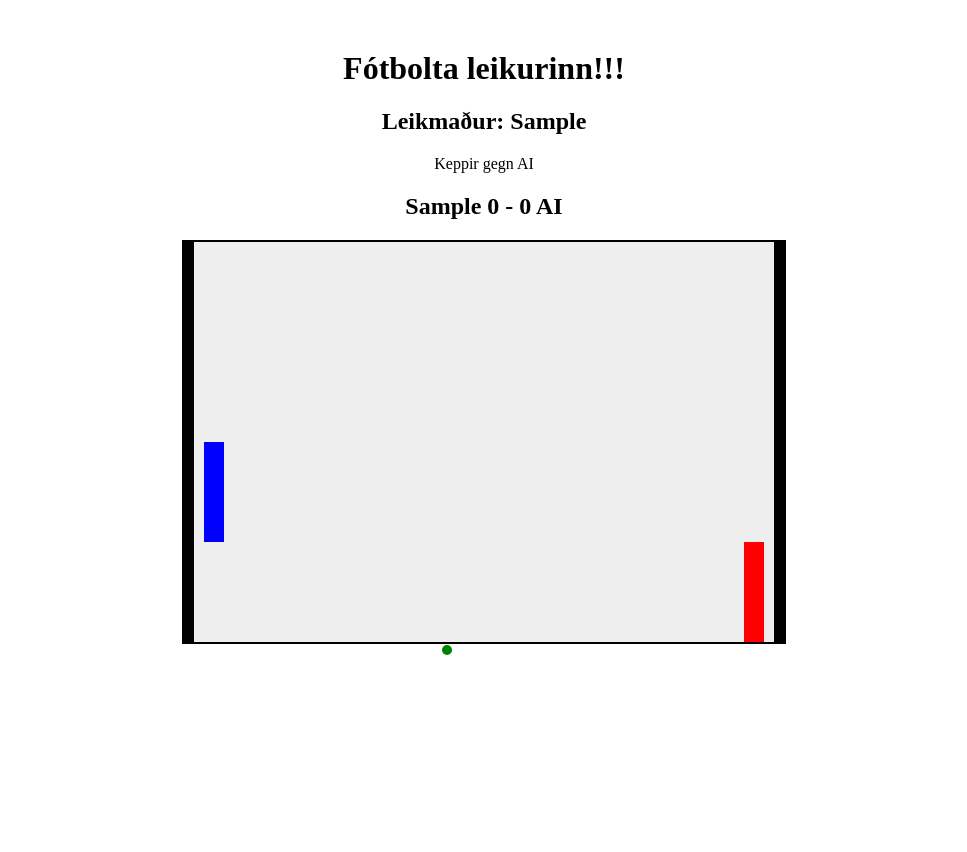
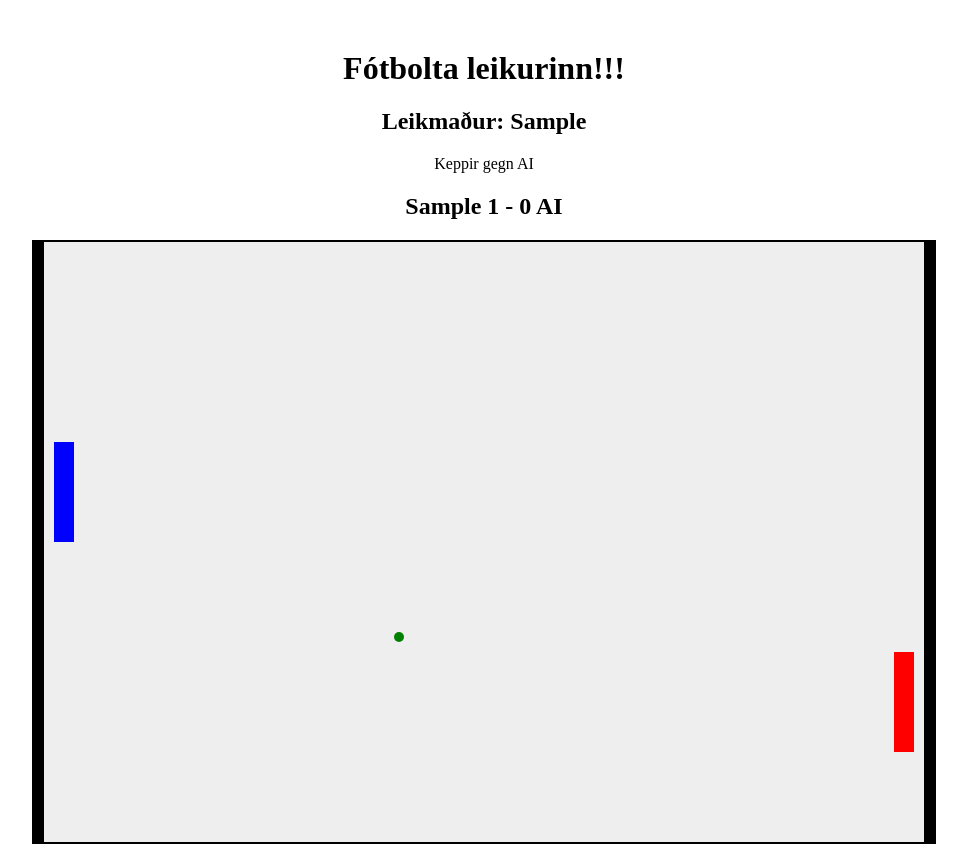
Before and after one commit to RafaelDarri33/f-tboltaleikur, a Next.js app in the folder fotbolta-leikurinn/: page / in a window 1280 px wide. Both pictures are taken after typing "Sample" into the empty fields and a click on the button "Byrja leik". Shown: the whole page, without its empty margins (156-1123 px from the left). Before the commit the page ends 800 px from the top, so only its background shows below. Built offline with nearby package versions, Linux system fonts and the light colour scheme.

Commit message:
laga fótbolta leikinn ennþá vesen á honum

```diff
--- a/fotbolta-leikurinn/src/app/Game.tsx
+++ b/fotbolta-leikurinn/src/app/Game.tsx
@@ -3,22 +3,22 @@
 import { useState, useEffect, useCallback } from 'react';
 
 const Game = ({ username }: { username: string }) => {
-  const [paddleY, setPaddleY] = useState(200);
-  const [aiPaddleY, setAiPaddleY] = useState(200);
-  const [ballX, setBallX] = useState(300);
-  const [ballY, setBallY] = useState(200);
-  const [ballSpeedX, setBallSpeedX] = useState(2);
-  const [ballSpeedY, setBallSpeedY] = useState(2);
-  const [playerScore, setPlayerScore] = useState(0);
-  const [aiScore, setAiScore] = useState(0);
-  const [gameOver, setGameOver] = useState(false);
+  const [paddleY, setPaddleY] = useState<number>(200); // Leikmaður
+  const [aiPaddleY, setAiPaddleY] = useState<number>(200); // AI
+  const [ballX, setBallX] = useState<number>(450); // Boltinn X staða
+  const [ballY, setBallY] = useState<number>(300); // Boltinn Y staða
+  const [ballSpeedX, setBallSpeedX] = useState<number>(2); // Boltahraði í X átt
+  const [ballSpeedY, setBallSpeedY] = useState<number>(2); // Boltahraði í Y átt
+  const [playerScore, setPlayerScore] = useState<number>(0); // Stig leikmanns
+  const [aiScore, setAiScore] = useState<number>(0); // Stig AI
+  const [gameOver, setGameOver] = useState<boolean>(false); // Lok leikur
 
   const handleKeyDown = (e: KeyboardEvent) => {
     if (e.key === 'ArrowUp' && paddleY > 0) {
-      setPaddleY(paddleY - 10);
+      setPaddleY(paddleY - 10); // Leikmaður hreyfir sig upp
     }
-    if (e.key === 'ArrowDown' && paddleY < 300) {
-      setPaddleY(paddleY + 10);
+    if (e.key === 'ArrowDown' && paddleY < 500) {
+      setPaddleY(paddleY + 10); // Leikmaður hreyfir sig niður
     }
   };
 
@@ -29,11 +29,12 @@ const Game = ({ username }: { username: string }) => {
     };
   }, [paddleY]);
 
-  const calculateBounceAngle = useCallback((paddleY: number, ballY: number) => {
-    const paddleCenter = paddleY + 50;
-    const ballCenter = ballY + 5;
-    const distanceFromPaddleCenter = (ballCenter - paddleCenter) / 50;
-    return distanceFromPaddleCenter * 1.5;
+  // Skoppar af pöllum og veggjum með betri útreikningum
+  const calculateBounceAngle = useCallback((paddleY: number, ballY: number): number => {
+    const paddleCenter = paddleY + 50; // Miðja pallsins
+    const ballCenter = ballY + 5; // Miðja boltans
+    const distanceFromPaddleCenter = (ballCenter - paddleCenter) / 50; // Ákveður hversu mikið boltinn breytir stefnu
+    return distanceFromPaddleCenter * 1.5; // Breytir hraðanum eftir hvar á pallinum boltinn hittir
   }, []);
 
   useEffect(() => {
@@ -42,40 +43,42 @@ const Game = ({ username }: { username: string }) => {
       setBallY((prev) => prev + ballSpeedY);
 
       // Skoppar af efri og neðri brún (vegjum)
-      if (ballY <= 0 || ballY >= 390) {
-        setBallSpeedY(-ballSpeedY);
+      if (ballY <= 0 || ballY >= 590) {
+        setBallSpeedY(-ballSpeedY); // Skoppar þegar hann hittir efri eða neðri brún
       }
 
       // Kolla hvort boltinn fer út af vinstra eða hægra megin
       if (ballX <= 0) {
-        setAiScore(aiScore + 1);
-        resetBall('player');
-      } else if (ballX >= 600) {
-        setPlayerScore(playerScore + 1);
-        resetBall('AI');
+        setAiScore(aiScore + 1); // AI fær stig
+        resetBall('player'); // Endurstillum boltann fyrir leikmann
+      } else if (ballX >= 900) { // Staðfestum marklínu
+        setPlayerScore(playerScore + 1); // Leikmaður fær stig
+        resetBall('AI'); // Endurstillum boltann fyrir AI
       }
 
       // Kolla hvort boltinn hittir palla (leikmanninn eða AI)
-      if (ballX <= 50 && ballY >= paddleY && ballY <= paddleY + 100) {
-        setBallSpeedX(-ballSpeedX);
-        const bounceAngle = calculateBounceAngle(paddleY, ballY);
-        setBallSpeedY(bounceAngle);
+      if (ballX <= 50 && ballY >= paddleY && ballY <= paddleY + 100) { // Snertir leikmanninn
+        setBallSpeedX(-ballSpeedX); // Skoppar boltinn á móti
+        const bounceAngle = calculateBounceAngle(paddleY, ballY); // Ákveður nýja stefnu eftir hvar boltinn snertir pallinn
+        setBallSpeedY(bounceAngle); // Ný stefna boltans
       }
 
-      if (ballX >= 550 && ballY >= aiPaddleY && ballY <= aiPaddleY + 100) {
-        setBallSpeedX(-ballSpeedX);
-        const bounceAngle = calculateBounceAngle(aiPaddleY, ballY);
-        setBallSpeedY(bounceAngle);
+      if (ballX >= 850 && ballY >= aiPaddleY && ballY <= aiPaddleY + 100) { // Snertir AI pallinn
+        setBallSpeedX(-ballSpeedX); // Skoppar boltinn á móti
+        const bounceAngle = calculateBounceAngle(aiPaddleY, ballY); // Ákveður nýja stefnu eftir AI pall
+        setBallSpeedY(bounceAngle); // Ný stefna boltans
       }
 
-      if (ballY > aiPaddleY + 50 && aiPaddleY < 300) {
-        setAiPaddleY(aiPaddleY + 2);
+      // AI hreyfing (færist eftir boltanum)
+      if (ballY > aiPaddleY + 50 && aiPaddleY < 500) {
+        setAiPaddleY(aiPaddleY + 2); // AI hreyfist niður
       } else if (ballY < aiPaddleY + 50 && aiPaddleY > 0) {
-        setAiPaddleY(aiPaddleY - 2);
+        setAiPaddleY(aiPaddleY - 2); // AI hreyfist upp
       }
 
+      // Leikurinn endar við 10 stig
       if (playerScore >= 10 || aiScore >= 10) {
-        setGameOver(true);
+        setGameOver(true); // Ef einhver vinnur með 10 stig
       }
 
     }, 10);
@@ -84,15 +87,15 @@ const Game = ({ username }: { username: string }) => {
   }, [ballX, ballY, ballSpeedX, ballSpeedY, paddleY, playerScore, aiScore, aiPaddleY, calculateBounceAngle]);
 
   const resetBall = (whoGetsBall: string) => {
-    setBallX(300);
-    setBallY(200);
+    setBallX(450); // Boltinn fer til miðjunnar
+    setBallY(300); // Boltinn fer til miðjunnar
     setBallSpeedX(2);
     setBallSpeedY(2);
 
     if (whoGetsBall === 'player') {
-      setBallSpeedX(Math.abs(ballSpeedX));
+      setBallSpeedX(Math.abs(ballSpeedX)); // Leikmaður fær boltann með jákvæðu X hraða
     } else {
-      setBallSpeedX(-Math.abs(ballSpeedX));
+      setBallSpeedX(-Math.abs(ballSpeedX)); // AI fær boltann með neikvæðu X hraða
     }
   };
 
@@ -110,8 +113,8 @@ const Game = ({ username }: { username: string }) => {
       <h2>{username} {playerScore} - {aiScore} AI</h2>
       <div
         style={{
-          width: '600px',
-          height: '400px',
+          width: '900px', // Stækka völlinn
+          height: '600px', // Stækka völlinn
           backgroundColor: '#eee',
           position: 'relative',
           margin: 'auto',
@@ -154,7 +157,7 @@ const Game = ({ username }: { username: string }) => {
         <div
           style={{
             position: 'absolute',
-            left: '560px',
+            left: '860px',
             top: aiPaddleY,
             width: '20px',
             height: '100px',
--- a/fotbolta-leikurinn/src/app/globals.css
+++ b/fotbolta-leikurinn/src/app/globals.css
@@ -1,6 +1,6 @@
 #game-container {
-  width: 600px;
-  height: 400px;
+  width: 900px;
+  height: 600px;
   background-color: #eee;
   position: relative;
   margin: auto;
```
